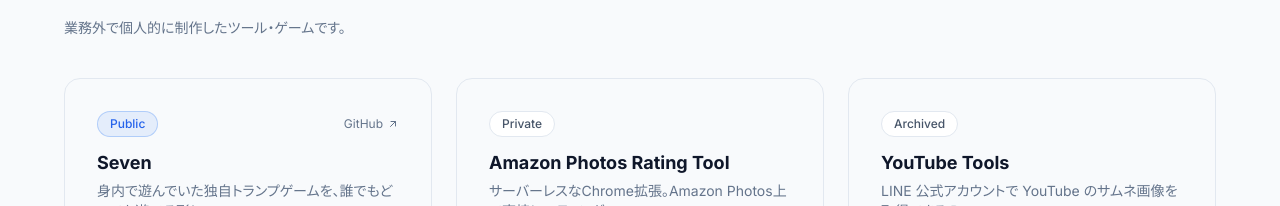
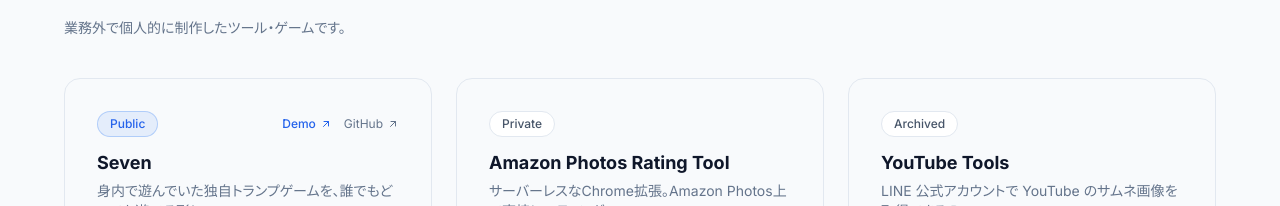
Before and after one commit to miyaji-yusei-fixer/Portfolio, a Nuxt app: page / in a window 1280 px wide. Shown: the part 3817-4023 px from the top of the page. Built offline with nearby package versions, Linux system fonts and the light colour scheme.

Commit message:
:zap: sevenのリンク追加

```diff
--- a/components/sections/WorksSection.vue
+++ b/components/sections/WorksSection.vue
@@ -39,6 +39,20 @@
                 >
                   {{ statusLabel(work.status) }}
                 </span>
+                <div class="flex items-center gap-3">
+                  <a
+                    v-if="work.demoUrl"
+                    :href="work.demoUrl"
+                    target="_blank"
+                    rel="noopener noreferrer"
+                    class="text-xs text-accent-600 dark:text-accent-300 hover:text-accent-500 transition inline-flex items-center gap-1 font-medium"
+                    aria-label="デモページを開く"
+                  >
+                    Demo
+                    <svg xmlns="http://www.w3.org/2000/svg" width="12" height="12" viewBox="0 0 24 24" fill="none" stroke="currentColor" stroke-width="2" stroke-linecap="round" stroke-linejoin="round">
+                      <path d="M7 17L17 7M8 7h9v9" />
+                    </svg>
+                  </a>
                   <a
                     v-if="work.repoUrl"
                     :href="work.repoUrl"
@@ -52,6 +66,7 @@
                       <path d="M7 17L17 7M8 7h9v9" />
                     </svg>
                   </a>
+                </div>
               </div>
 
               <h3 class="text-lg font-bold">{{ work.title }}</h3>
--- a/data/works.ts
+++ b/data/works.ts
@@ -6,6 +6,7 @@
   points: string[];
   tech: string[];
   repoUrl?: string;
+  demoUrl?: string;
   status: "public" | "private" | "archived";
   statusNote?: string;
   image?: string; // /images/works/xxx.png (public配下)
@@ -26,6 +27,7 @@
     ],
     tech: ["Vue.js", "JavaScript", "Storybook", "ESLint"],
     repoUrl: "https://github.com/miyaji-yusei-fixer/seven",
+    demoUrl: "https://miyaji-yusei-fixer.github.io/seven/",
     status: "public",
   },
   {
```
Lines whose indentation alone changed are shown as unchanged.
